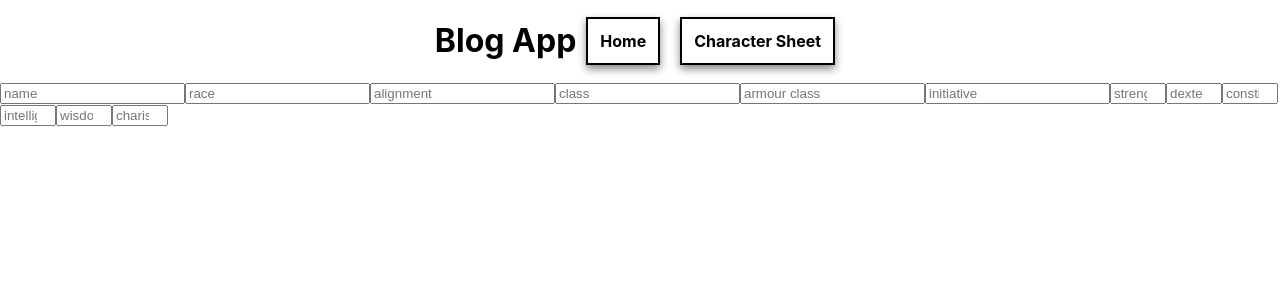
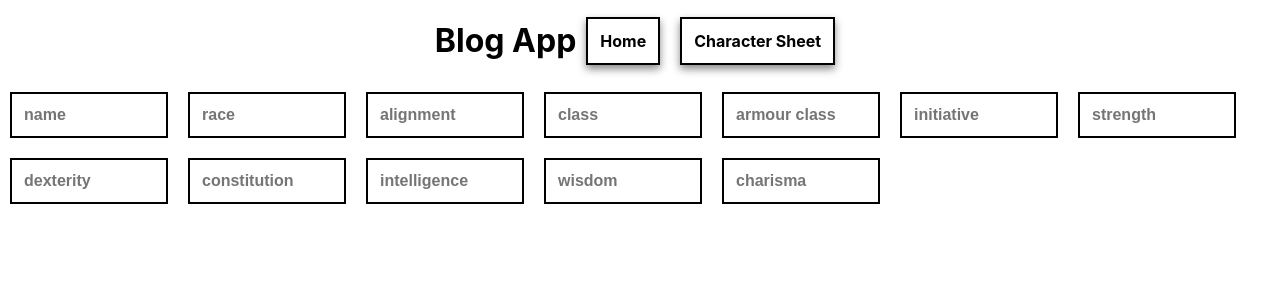
Before and after one commit to StuBehan/blog-site, a React (Create React App) app: page /character_sheet in a window 1280 px wide. Shown: the top 300 px of the page. Built offline with nearby package versions, Linux system fonts and the light colour scheme.

Commit message:
added CSS to charsheet and elements to blogpost

```diff
--- a/src/App.css
+++ b/src/App.css
@@ -36,3 +36,27 @@
   background-color: black;
   color: white;
 }
+
+/* Character sheet */
+
+.character-sheet {
+  display: flex;
+  align-items: center;
+  flex-wrap: wrap;
+}
+
+/* Input styles */
+
+input {
+  width: 130px;
+  margin: 10px;
+  padding: 12px;
+  font-size: 16px;
+  font-weight: bold;
+  color: black;
+  border: 2px solid #000000;
+}
+
+.name {
+
+}
--- a/src/Components/BlogPost.js
+++ b/src/Components/BlogPost.js
@@ -1,7 +1,9 @@
-const BlogPost = () => {
+const BlogPost = ({ title, body,  image, imgAlt }) => {
   return (
     <div>
-
+      <h1>{title}</h1>
+      <img src={image} alt={imgAlt}/>
+      <p>{body}</p>
     </div>
   )
 }
--- a/src/Components/CharacterSheet.js
+++ b/src/Components/CharacterSheet.js
@@ -23,10 +23,11 @@ const CharacterSheet = () => {
 
   return (
     <div className='character-sheet'>
-      <form>
+      <form className='character-sheet'>
         <input type='text'
           name='name'
           placeholder='name'
+          className='name'
           onChange={element => onChange(element)}
         />
         <input type='text'
```
